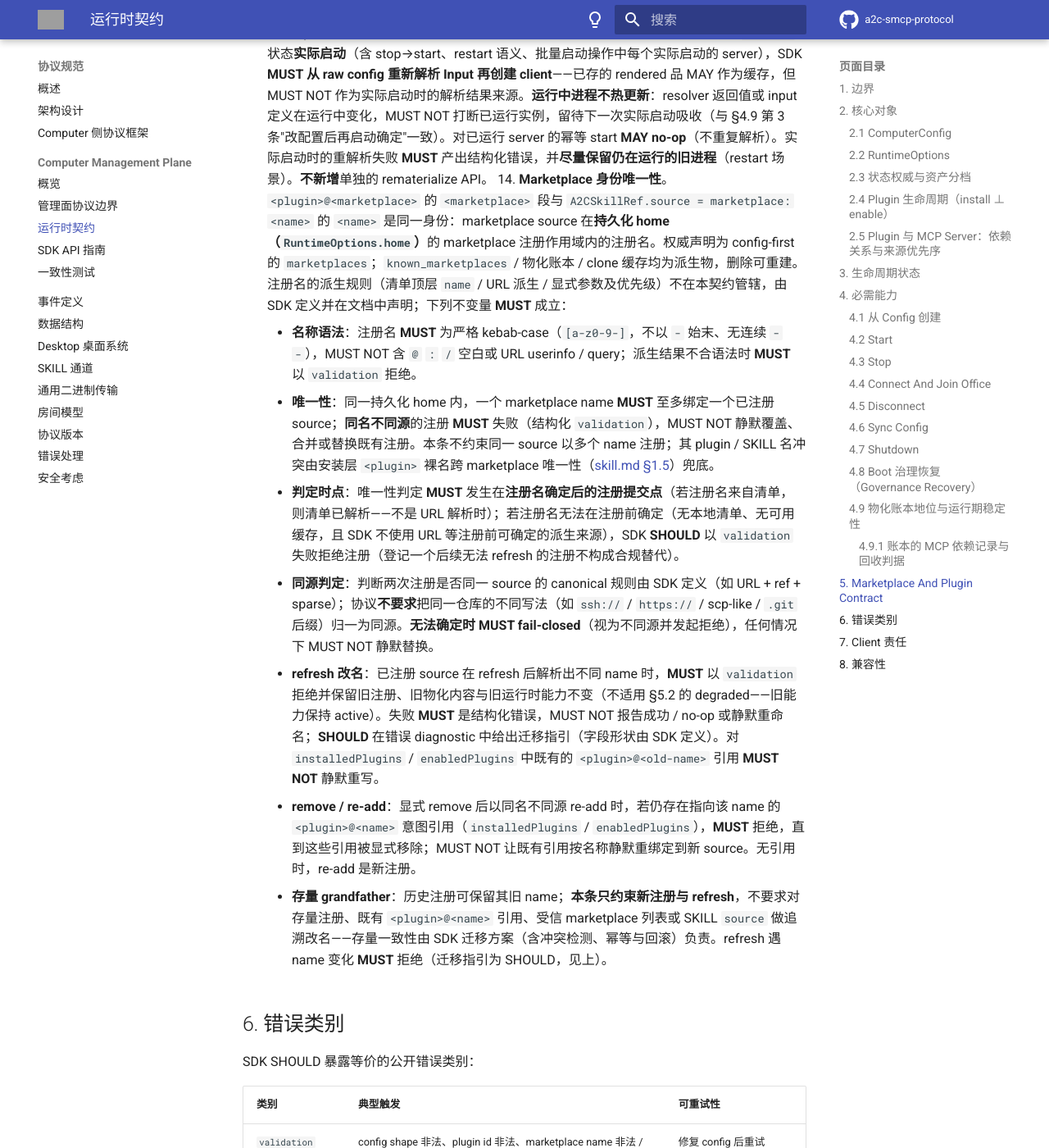
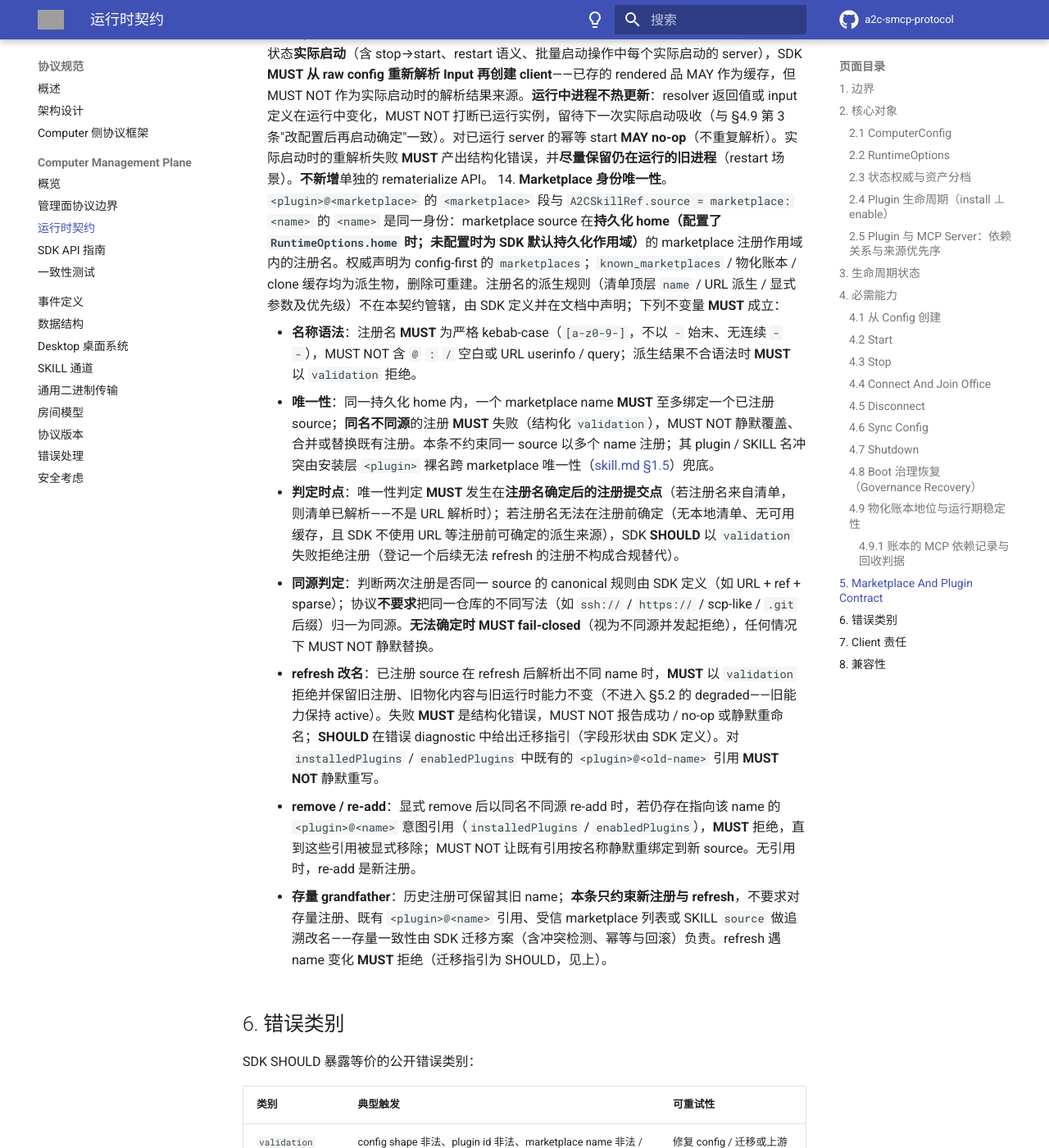
Before and after one commit to A2C-SMCP/a2c-smcp-protocol, an MkDocs documentation site: the page built from docs/specification/computer-management/runtime-contract.md, in a window 1280 px wide and 1400 px high, scrolled down 12545 px. Shown: the whole window at 82% size. Built offline with MkDocs 1.6.1 and Material for MkDocs 9.7.7, drawn with Linux system fonts in a browser that asks for light colours; comment, search, counter and statistics services are not loaded; the version menu is left out; some of the changed text lies outside the part shown; grey boxes are pictures that could not be loaded.

Commit message:
docs(skill): 复审措辞收窄 — protocol#79
- conformance §5: 内容 refresh 明确「注册名不变」，name 变化归 §5.14
- §5.2/§5.14: refresh 改名统一为「不进入 degraded，返回 validation」
- §5.14/skill.md: 唯一性作用域补「未配置 home 时为 SDK 默认持久化作用域」
- §6 validation: 重试性补迁移/上游恢复

Co-Authored-By: Claude Code <noreply@anthropic.com>

```diff
--- a/docs/specification/computer-management/runtime-contract.md
+++ b/docs/specification/computer-management/runtime-contract.md
@@ -253,7 +253,7 @@ SDK SHOULD 提供一个稳定语义入口，等价于 `from_config(config, runti
 暴露 marketplace/plugin management 的 SDK SHOULD 对齐以下语义：
 
 1. Marketplace reconcile 默认 additive：声明的 sources 会被 installed/updated/refreshed；未声明但已物化的 sources 不会被删除，直到 explicit prune/gc。
-2. Marketplace sync failure 是 degraded：其它 sources 可以继续；如果 failed source 物化失败，其能力不会作为 active 暴露（**例外**：§5.14 的 refresh 改名失败——旧注册的既有能力保持 active，见 §5.14）。
+2. Marketplace sync failure 是 degraded：其它 sources 可以继续；如果 failed source 物化失败，其能力不会作为 active 暴露（**例外**：§5.14 的 refresh 改名失败不进入 degraded——返回 `validation`，旧注册的既有能力保持 active）。
 3. 为跨 SDK fixture 目的，Plugin id 使用语义形式 `<plugin>@<marketplace>`。SDK MAY 把它包装为 typed IDs。
 4. **Enabling** plugin 会把它的 SKILL、MCP Server、input 和 tool metadata contributions reconcile 到既有 projection surfaces（skills 与 bundled server 原子一并，见 §2.4）。**Installing** 只物化并写 `installedPlugins`，MUST NOT 进入 projection。
 5. Disabling/removing plugin 会让它贡献的 capabilities 变为不可见或不可调用。
@@ -271,13 +271,13 @@ SDK SHOULD 提供一个稳定语义入口，等价于 `from_config(config, runti
 11. **Plugin input 解析序**。渲染绑定 plugin `P@M`（P = plugin、M = marketplace，语义形式见第 3 条）的 MCP server config 时，裸引用 `${input:<id>}` 的解析序 **MUST** 为：① 先尝试 plugin-scoped id `<P>@<M>/<id>`；② 若未命中、且存在**同 kind**（value / secret 一致）的全局 input `<id>` → 回退全局；③ 若仍不可解析 → SDK **MUST** 产出**结构化缺失错误**（§6 `missing_input`），其 `id` = 完整 scoped id `<P>@<M>/<id>`（补救方式由 embedding client 决定，协议不规定）。补充：**显式完整引用** `${input:<P>@<M>/<id>}` 直接命中 scoped、**不**回退全局；**未绑定 plugin** 的 server（用户自定义）裸引用**仅**解析全局 `<id>`、无 scoped 步（行为不变）；**跨 kind 不回退**——scoped secret 缺失时 **MUST NOT** 回退全局 value（反之亦然），直接产出 scoped 缺失错误；scoped 缺失错误 **MUST NOT** 透露 global 侧是否命中。本条 **resolver-agnostic**：规定"SDK 用哪个 id 去问 resolver"、不规定 resolver 实现（交互式 prompt 与运行期 client 注入两条路径套用同一序）。本条与第 7 条对偶——第 7 条禁止串值、本条规定取值序。
 12. **PickString 取值与失效语义**。本条适用于**所有** MCP server 的 input 解析（含未绑定 plugin 的用户自定义 server），不限于 plugin 绑定的 server。`pickString` input 的候选值匹配任一 `option.value` 即合法（schema 约束见 [MCPServerPickStringInput](../data-structures.md#mcpserverpickstringinput)）。**已存值（resolver / 用户实际值）不匹配任一 `option.value` → SDK MUST 产出结构化 `invalid_selection` 错误（§6），该错误 MUST 至少携带 `id` 字段（= input id）**，**MUST NOT** 回退 `default` 或首项——失效即报错，静默改值会掩盖用户改选意图。**真正无用户值**（resolver 从未供给过值）时沿解析链：先尝试 `default`；仍无值时 SDK **MAY** 选择首项（**不反向持久化**——不写回任何存储，下次解析仍从解析链开始；该回退行为双 SDK 既有实现一致，自 0.3.2 起明确入典）。本条与第 11 条同精神：resolver-agnostic，规定"什么值合法、失效给什么错误"，不规定 resolver 实现。
 13. **Input 重解析时机**。本条适用于**所有** MCP server（含未绑定 plugin 的用户自定义 server）。SDK **MUST 分别保留**含 `${input:<id>}` 占位的 **raw config** 与当前进程实际使用的 **rendered config**（raw/rendered 术语与 connection-identity 摘要条款同源，见 data-structures 摘要输入条款）。每次把 MCP server 从 `stopped` 状态**实际启动**（含 stop→start、restart 语义、批量启动操作中每个实际启动的 server），SDK **MUST 从 raw config 重新解析 Input 再创建 client**——已存的 rendered 品 MAY 作为缓存，但 MUST NOT 作为实际启动时的解析结果来源。**运行中进程不热更新**：resolver 返回值或 input 定义在运行中变化，MUST NOT 打断已运行实例，留待下一次实际启动吸收（与 §4.9 第 3 条"改配置后再启动确定"一致）。对已运行 server 的幂等 start **MAY no-op**（不重复解析）。实际启动时的重解析失败 **MUST** 产出结构化错误，并**尽量保留仍在运行的旧进程**（restart 场景）。**不新增**单独的 rematerialize API。
-14. **Marketplace 身份唯一性**。`<plugin>@<marketplace>` 的 `<marketplace>` 段与 `A2CSkillRef.source = marketplace:<name>` 的 `<name>` 是同一身份：marketplace source 在**持久化 home（`RuntimeOptions.home`）**的 marketplace 注册作用域内的注册名。权威声明为 config-first 的 `marketplaces`；`known_marketplaces` / 物化账本 / clone 缓存均为派生物，删除可重建。注册名的派生规则（清单顶层 `name` / URL 派生 / 显式参数及优先级）不在本契约管辖，由 SDK 定义并在文档中声明；下列不变量 **MUST** 成立：
+14. **Marketplace 身份唯一性**。`<plugin>@<marketplace>` 的 `<marketplace>` 段与 `A2CSkillRef.source = marketplace:<name>` 的 `<name>` 是同一身份：marketplace source 在**持久化 home（配置了 `RuntimeOptions.home` 时；未配置时为 SDK 默认持久化作用域）**的 marketplace 注册作用域内的注册名。权威声明为 config-first 的 `marketplaces`；`known_marketplaces` / 物化账本 / clone 缓存均为派生物，删除可重建。注册名的派生规则（清单顶层 `name` / URL 派生 / 显式参数及优先级）不在本契约管辖，由 SDK 定义并在文档中声明；下列不变量 **MUST** 成立：
 
     - **名称语法**：注册名 **MUST** 为严格 kebab-case（`[a-z0-9-]`，不以 `-` 始末、无连续 `--`），MUST NOT 含 `@` `:` `/` 空白或 URL userinfo / query；派生结果不合语法时 **MUST** 以 `validation` 拒绝。
     - **唯一性**：同一持久化 home 内，一个 marketplace name **MUST** 至多绑定一个已注册 source；**同名不同源**的注册 **MUST** 失败（结构化 `validation`），MUST NOT 静默覆盖、合并或替换既有注册。本条不约束同一 source 以多个 name 注册；其 plugin / SKILL 名冲突由安装层 `<plugin>` 裸名跨 marketplace 唯一性（[skill.md §1.5](../skill.md)）兜底。
     - **判定时点**：唯一性判定 **MUST** 发生在**注册名确定后的注册提交点**（若注册名来自清单，则清单已解析——不是 URL 解析时）；若注册名无法在注册前确定（无本地清单、无可用缓存，且 SDK 不使用 URL 等注册前可确定的派生来源），SDK **SHOULD** 以 `validation` 失败拒绝注册（登记一个后续无法 refresh 的注册不构成合规替代）。
     - **同源判定**：判断两次注册是否同一 source 的 canonical 规则由 SDK 定义（如 URL + ref + sparse）；协议**不要求**把同一仓库的不同写法（如 `ssh://` / `https://` / scp-like / `.git` 后缀）归一为同源。**无法确定时 MUST fail-closed**（视为不同源并发起拒绝），任何情况下 MUST NOT 静默替换。
-    - **refresh 改名**：已注册 source 在 refresh 后解析出不同 name 时，**MUST** 以 `validation` 拒绝并保留旧注册、旧物化内容与旧运行时能力不变（不适用 §5.2 的 degraded——旧能力保持 active）。失败 **MUST** 是结构化错误，MUST NOT 报告成功 / no-op 或静默重命名；**SHOULD** 在错误 diagnostic 中给出迁移指引（字段形状由 SDK 定义）。对 `installedPlugins` / `enabledPlugins` 中既有的 `<plugin>@<old-name>` 引用 **MUST NOT** 静默重写。
+    - **refresh 改名**：已注册 source 在 refresh 后解析出不同 name 时，**MUST** 以 `validation` 拒绝并保留旧注册、旧物化内容与旧运行时能力不变（不进入 §5.2 的 degraded——旧能力保持 active）。失败 **MUST** 是结构化错误，MUST NOT 报告成功 / no-op 或静默重命名；**SHOULD** 在错误 diagnostic 中给出迁移指引（字段形状由 SDK 定义）。对 `installedPlugins` / `enabledPlugins` 中既有的 `<plugin>@<old-name>` 引用 **MUST NOT** 静默重写。
     - **remove / re-add**：显式 remove 后以同名不同源 re-add 时，若仍存在指向该 name 的 `<plugin>@<name>` 意图引用（`installedPlugins` / `enabledPlugins`），**MUST** 拒绝，直到这些引用被显式移除；MUST NOT 让既有引用按名称静默重绑定到新 source。无引用时，re-add 是新注册。
     - **存量 grandfather**：历史注册可保留其旧 name；**本条只约束新注册与 refresh**，不要求对存量注册、既有 `<plugin>@<name>` 引用、受信 marketplace 列表或 SKILL `source` 做追溯改名——存量一致性由 SDK 迁移方案（含冲突检测、幂等与回滚）负责。refresh 遇 name 变化 **MUST** 拒绝（迁移指引为 SHOULD，见上）。
 
```
Also changed, not shown: other parts of docs/specification/computer-management/runtime-contract.md (+1 -1 lines), docs/specification/computer-management/conformance-tests.md (+1 -1 lines), docs/specification/skill.md (+1 -1 lines).
